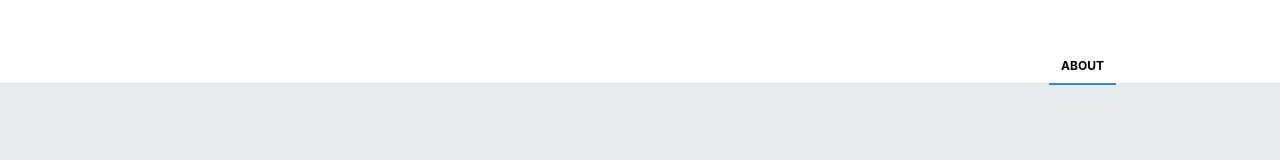
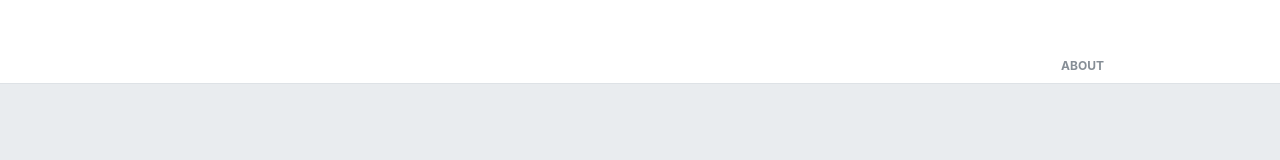
Before and after one commit to zhukovsergei/blackscreen, a React (Vite) app in the folder app/: page / in a window 1280 px wide. Shown: the top 160 px of the page. Built offline with nearby package versions, Linux system fonts and the light colour scheme.

Commit message:
Fixed issue with current index highlight

```diff
--- a/app/src/Components/Layout/Header/Header.tsx
+++ b/app/src/Components/Layout/Header/Header.tsx
@@ -14,8 +14,12 @@ export function AppHeader() {
     const [active, setActive] = useState(0);
 
     useEffect(() => {
-        const currentIndex = mainLinks.findIndex(item => item.link === location.pathname);
-        setActive(currentIndex !== -1 ? currentIndex : 0);
+        if (location.pathname === '/') {
+            setActive(-1);
+        } else {
+            const currentIndex = mainLinks.findIndex(item => item.link === location.pathname);
+            setActive(currentIndex);
+        }
     }, [location.pathname]);
 
     const visibleLinks =
```
